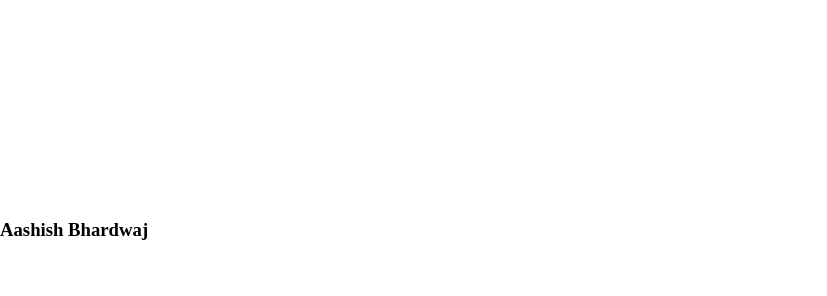
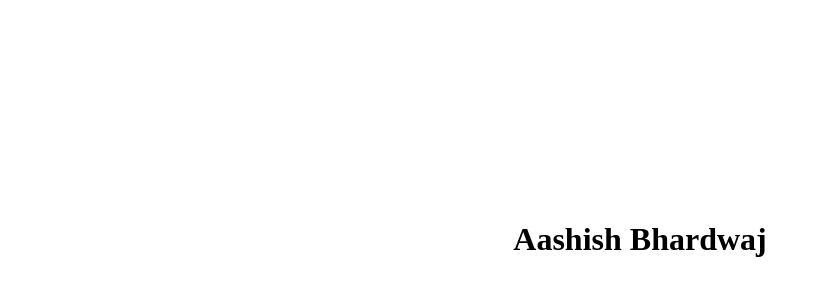
Before and after one commit to bhardwajaashish/bhardwajaashish.github.io, a plain HTML site: page index.html in a window 1280 px wide. Shown: the whole page, without its empty margins (0-827 px from the left). Drawn offline with Linux system fonts and the light colour scheme.

Commit message:
Update index.html

```diff
--- a/index.html
+++ b/index.html
@@ -10,8 +10,11 @@
 	#dummy{
 		height: 200px;
 	}
-		#name{
-			display:center;
+		#name {
+			display: flex;
+  			flex-direction: column;
+  			justify-content: center;
+  			text-align: center;
 		}
 
 
@@ -20,7 +23,7 @@
 <body>
 <div id="dummy"></div>
 <div id="name">
-	<h3>Aashish Bhardwaj</h3>
+	<h1>Aashish Bhardwaj</h1>
 </div>
 </body>
 </html>
```
